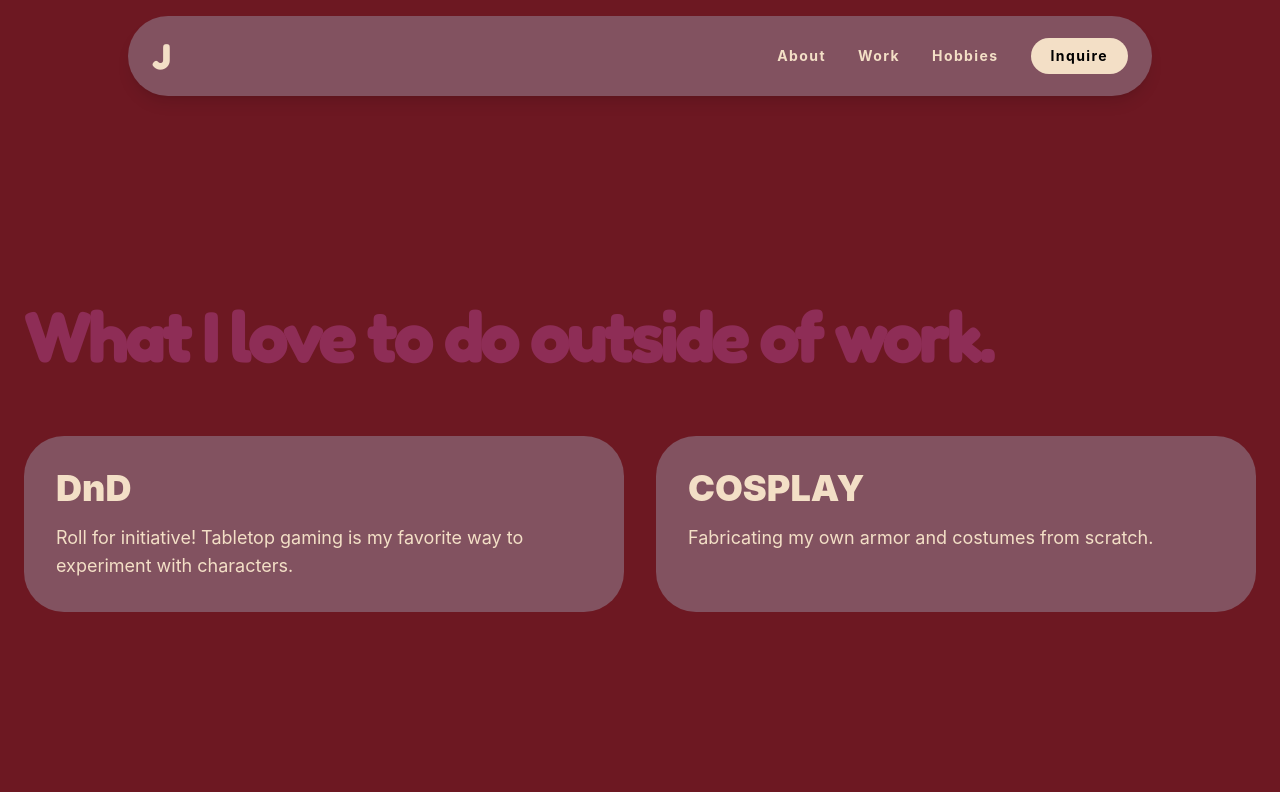
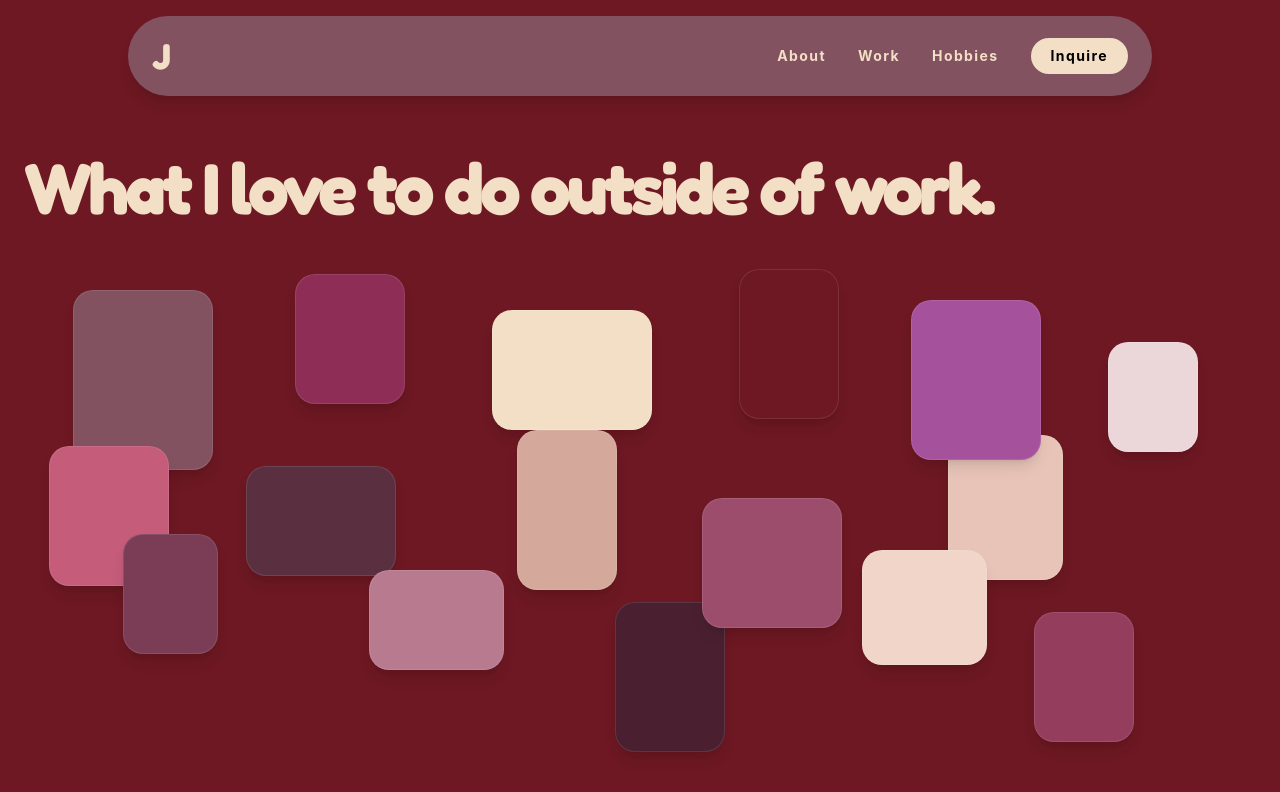
Before and after one commit to dchang1031/Jasmine-site, a React (Vite) app: page / in a window 1280 px wide. Both pictures are taken after a click on the button "Hobbies". Shown: the top 792 px of the page. Built offline with nearby package versions, Linux system fonts and the light colour scheme.

Commit message:
Replace hobby cards with 16 staggered sliding color blocks in casual overlapping layout

```diff
--- a/src/components/HobbiesSection.tsx
+++ b/src/components/HobbiesSection.tsx
@@ -1,28 +1,75 @@
 import React from 'react';
+import { motion } from 'framer-motion';
+
+const COLORS = [
+  '#825260',
+  '#8e2d56',
+  '#f3dfc6',
+  '#6d1822',
+  '#a6519b',
+  '#ebd7da',
+  '#c45c7a',
+  '#5a3040',
+  '#d4a89a',
+  '#9b4d6b',
+  '#e8c4b8',
+  '#7a3d55',
+  '#b87a8f',
+  '#4a2030',
+  '#f0d5c8',
+  '#943d5c',
+];
+
+/** Casual / random-feeling layout: varied sizes, positions, some overlap */
+const BLOCKS = [
+  { top: '8%', left: '4%', w: 140, h: 180, rot: -6 },
+  { top: '5%', left: '22%', w: 110, h: 130, rot: 4 },
+  { top: '12%', left: '38%', w: 160, h: 120, rot: -2 },
+  { top: '4%', left: '58%', w: 100, h: 150, rot: 8 },
+  { top: '10%', left: '72%', w: 130, h: 160, rot: -5 },
+  { top: '18%', left: '88%', w: 90, h: 110, rot: 3 },
+  { top: '38%', left: '2%', w: 120, h: 140, rot: 5 },
+  { top: '42%', left: '18%', w: 150, h: 110, rot: -8 },
+  { top: '35%', left: '40%', w: 100, h: 160, rot: 2 },
+  { top: '48%', left: '55%', w: 140, h: 130, rot: -4 },
+  { top: '36%', left: '75%', w: 115, h: 145, rot: 7 },
+  { top: '55%', left: '8%', w: 95, h: 120, rot: -3 },
+  { top: '62%', left: '28%', w: 135, h: 100, rot: 6 },
+  { top: '68%', left: '48%', w: 110, h: 150, rot: -7 },
+  { top: '58%', left: '68%', w: 125, h: 115, rot: 4 },
+  { top: '70%', left: '82%', w: 100, h: 130, rot: -2 },
+];
 
 export const HobbiesSection: React.FC = () => {
   return (
-    <div className="max-w-7xl mx-auto px-6 w-full py-20">
-      <h2 className="font-display text-7xl font-black tracking-tighter mb-16 text-[#8e2d56]">
+    <div className="relative w-full h-full px-6 py-10 overflow-hidden">
+      <h2 className="font-display text-4xl sm:text-5xl md:text-6xl lg:text-7xl font-black tracking-tighter text-[#f3dfc6] mb-6 relative z-20">
         What I love to do outside of work.
       </h2>
 
-      <div className="grid grid-cols-1 md:grid-cols-2 gap-8">
-        {/* DnD Card */}
-        <div className="p-8 bg-[#825260] rounded-[40px]">
-          <h3 className="text-4xl font-black mb-4 text-[#f3dfc6]">DnD</h3>
-          <p className="text-lg text-[#f3dfc6]">
-            Roll for initiative! Tabletop gaming is my favorite way to experiment with characters.
-          </p>
-        </div>
-
-        {/* Cosplay Card */}
-        <div className="p-8 bg-[#825260] rounded-[40px]">
-          <h3 className="text-4xl font-black mb-4 text-[#f3dfc6]">COSPLAY</h3>
-          <p className="text-lg text-[#f3dfc6]">
-            Fabricating my own armor and costumes from scratch.
-          </p>
-        </div>
+      <div className="relative w-full h-[min(60vh,520px)] md:h-[min(65vh,580px)]">
+        {BLOCKS.map((b, i) => (
+          <motion.div
+            key={i}
+            initial={{ opacity: 0, y: 80 }}
+            animate={{ opacity: 1, y: 0 }}
+            transition={{
+              duration: 0.65,
+              delay: 0.08 + i * 0.07,
+              ease: [0.22, 1, 0.36, 1],
+            }}
+            className="absolute rounded-[20px] shadow-lg border border-white/10"
+            style={{
+              top: b.top,
+              left: b.left,
+              width: b.w,
+              height: b.h,
+              backgroundColor: COLORS[i % COLORS.length],
+              transform: `rotate(${b.rot}deg)`,
+              zIndex: (i % 5) + 1,
+            }}
+          />
+        ))}
       </div>
     </div>
   );
```
